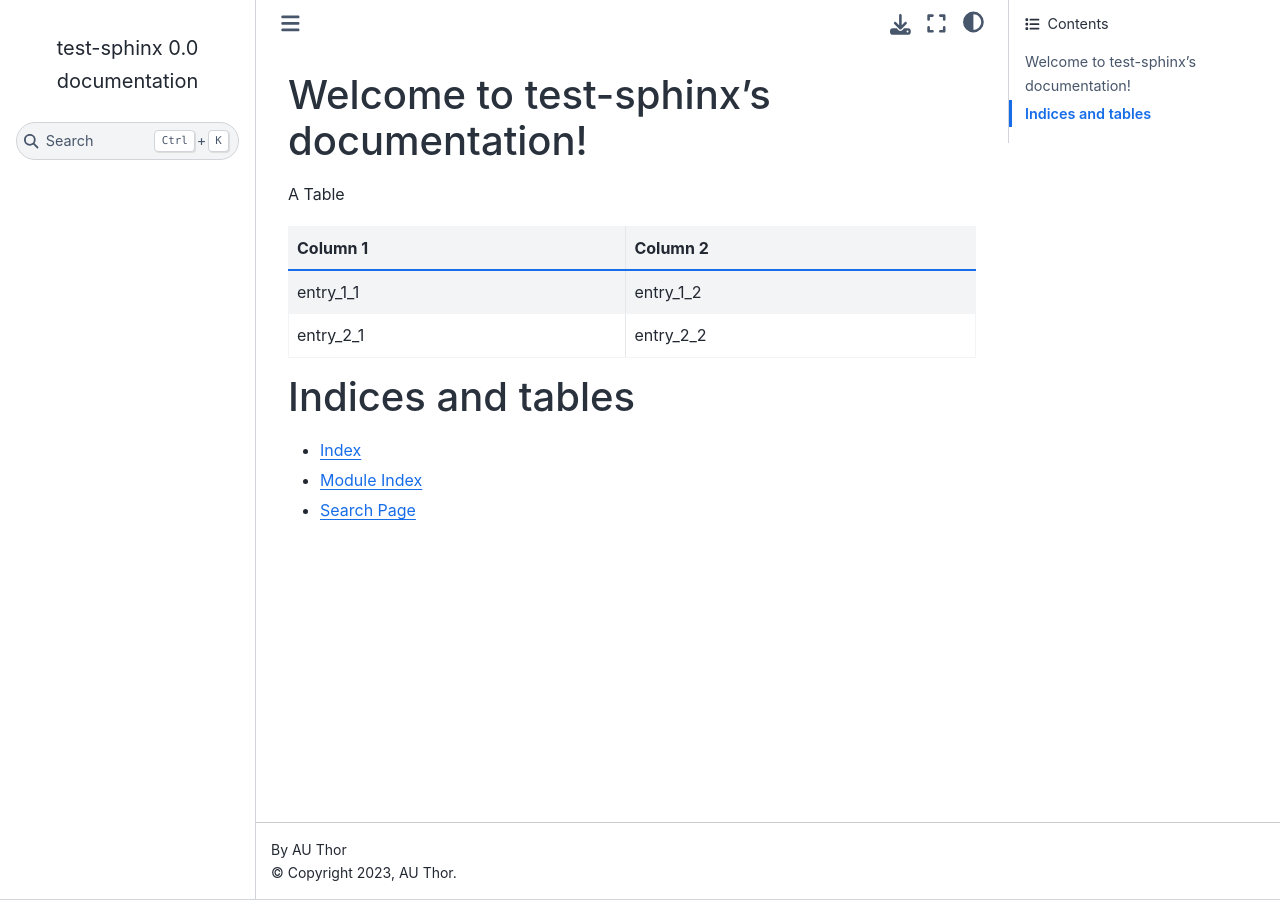
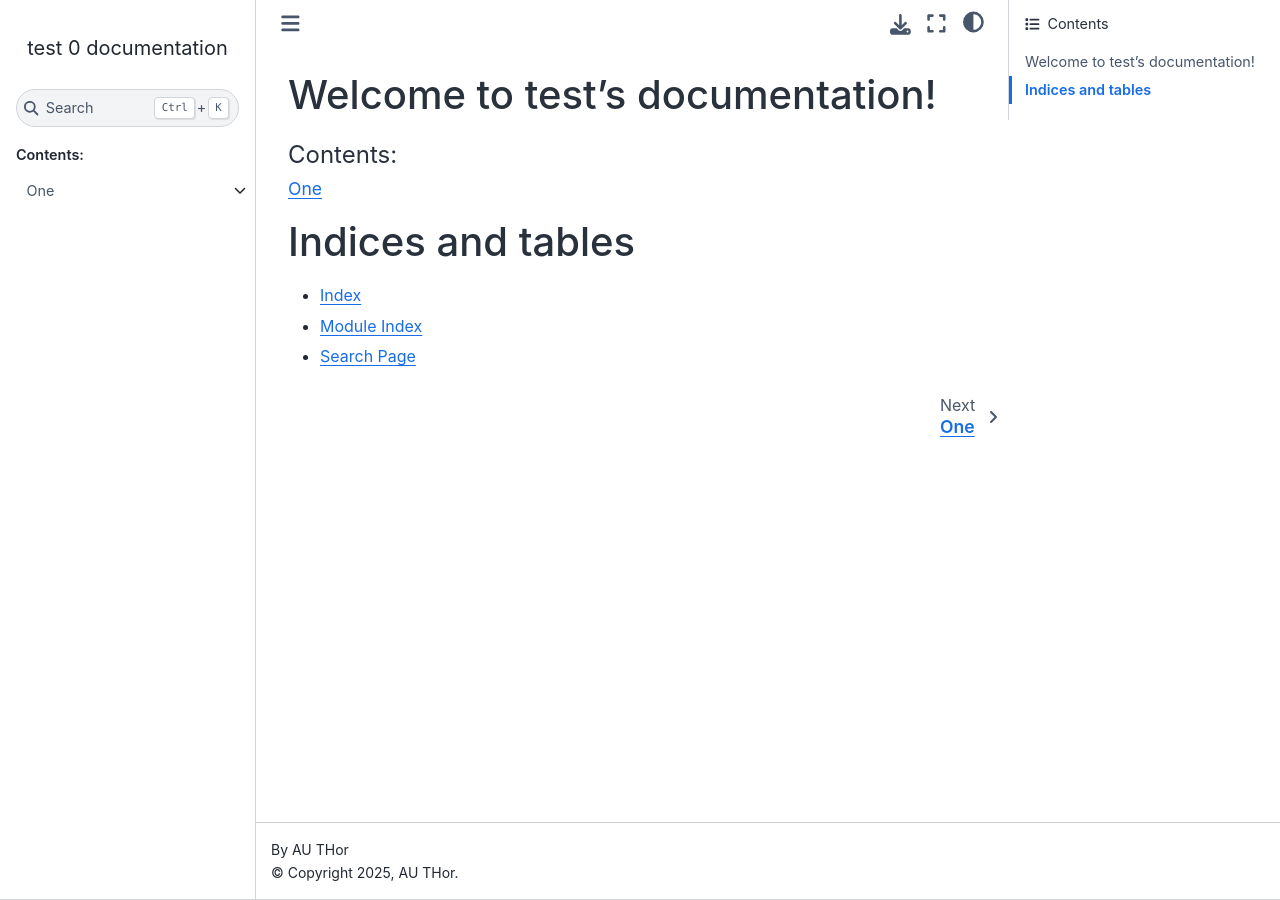
Before and after one commit to bradbell/test_sphinx, a Sphinx documentation site: the page built from source/index.rst, in a window 1280 px wide. Built offline with Sphinx 7.4.7 and the Sphinx Book theme 1.1.4, drawn with Linux system fonts in a browser that asks for light colours.

Commit message:
sphinx_book_theme side bar bug

```diff
--- a/source/conf.py
+++ b/source/conf.py
@@ -6,16 +6,15 @@
 # -- Project information -----------------------------------------------------
 # https://www.sphinx-doc.org/en/master/usage/configuration.html#project-information
 
-project = 'test-sphinx'
-copyright = '2023, AU Thor'
-author = 'AU Thor'
-release = '0.0'
+project = 'test'
+copyright = '2025, AU THor'
+author = 'AU THor'
+release = '0'
 
 # -- General configuration ---------------------------------------------------
 # https://www.sphinx-doc.org/en/master/usage/configuration.html#general-configuration
 
-extensions = [
-]
+extensions = []
 
 templates_path = ['_templates']
 exclude_patterns = []
--- /dev/null
+++ b/source/five.rst
@@ -0,0 +1,8 @@
+Five
+====
+
+.. toctree::
+   :maxdepth: 1
+   :caption: Contents:
+
+   six
--- /dev/null
+++ b/source/four.rst
@@ -0,0 +1,8 @@
+Four
+====
+
+.. toctree::
+   :maxdepth: 1
+   :caption: Contents:
+
+   five
--- a/source/index.rst
+++ b/source/index.rst
@@ -1,22 +1,18 @@
-.. test-sphinx documentation master file, created by
-   sphinx-quickstart on Mon Dec 18 04:43:18 2023.
+.. test documentation master file, created by
+   sphinx-quickstart on Mon Jan 20 03:06:39 2025.
    You can adapt this file completely to your liking, but it should at least
    contain the root `toctree` directive.
 
-Welcome to test-sphinx's documentation!
-=======================================
+Welcome to test's documentation!
+================================
 
 .. toctree::
-   :maxdepth: 2
+   :maxdepth: 1
    :caption: Contents:
 
-A Table
+   one
 
-.. csv-table::
-   :header: Column 1, Column 2
 
-   entry_1_1, entry_1_2
-   entry_2_1, entry_2_2
 
 Indices and tables
 ==================
--- /dev/null
+++ b/source/one.rst
@@ -0,0 +1,8 @@
+One
+===
+
+.. toctree::
+   :maxdepth: 1
+   :caption: Contents:
+
+   two
--- a/source/requirements.txt
+++ /dev/null
@@ -1,2 +0,0 @@
-sphinx-copybutton
-furo
--- /dev/null
+++ b/source/six.rst
@@ -0,0 +1,2 @@
+Six
+===
--- /dev/null
+++ b/source/three.rst
@@ -0,0 +1,8 @@
+Three
+=====
+
+.. toctree::
+   :maxdepth: 1
+   :caption: Contents:
+
+   four
--- /dev/null
+++ b/source/two.rst
@@ -0,0 +1,8 @@
+Two
+===
+
+.. toctree::
+   :maxdepth: 1
+   :caption: Contents:
+
+   three
```
